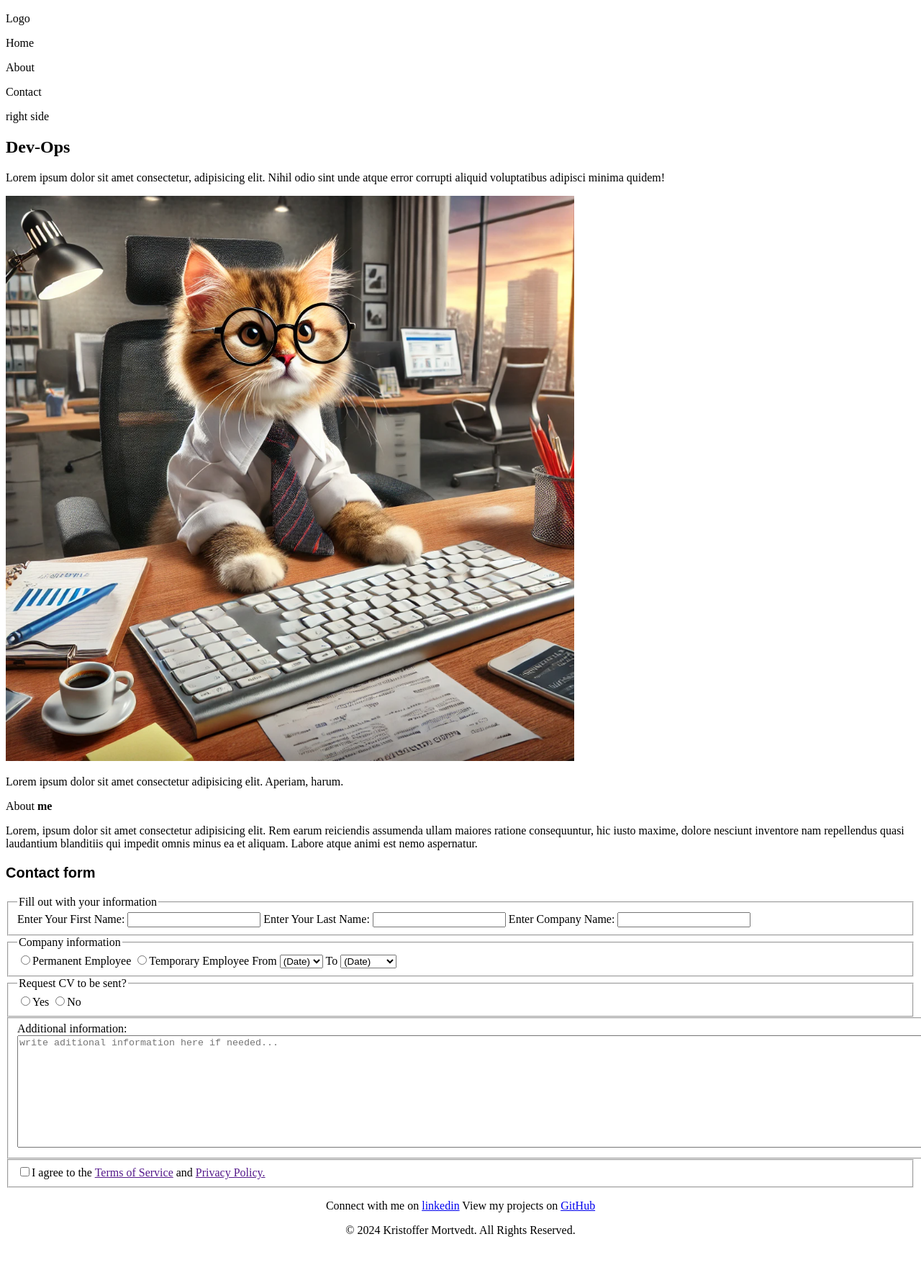
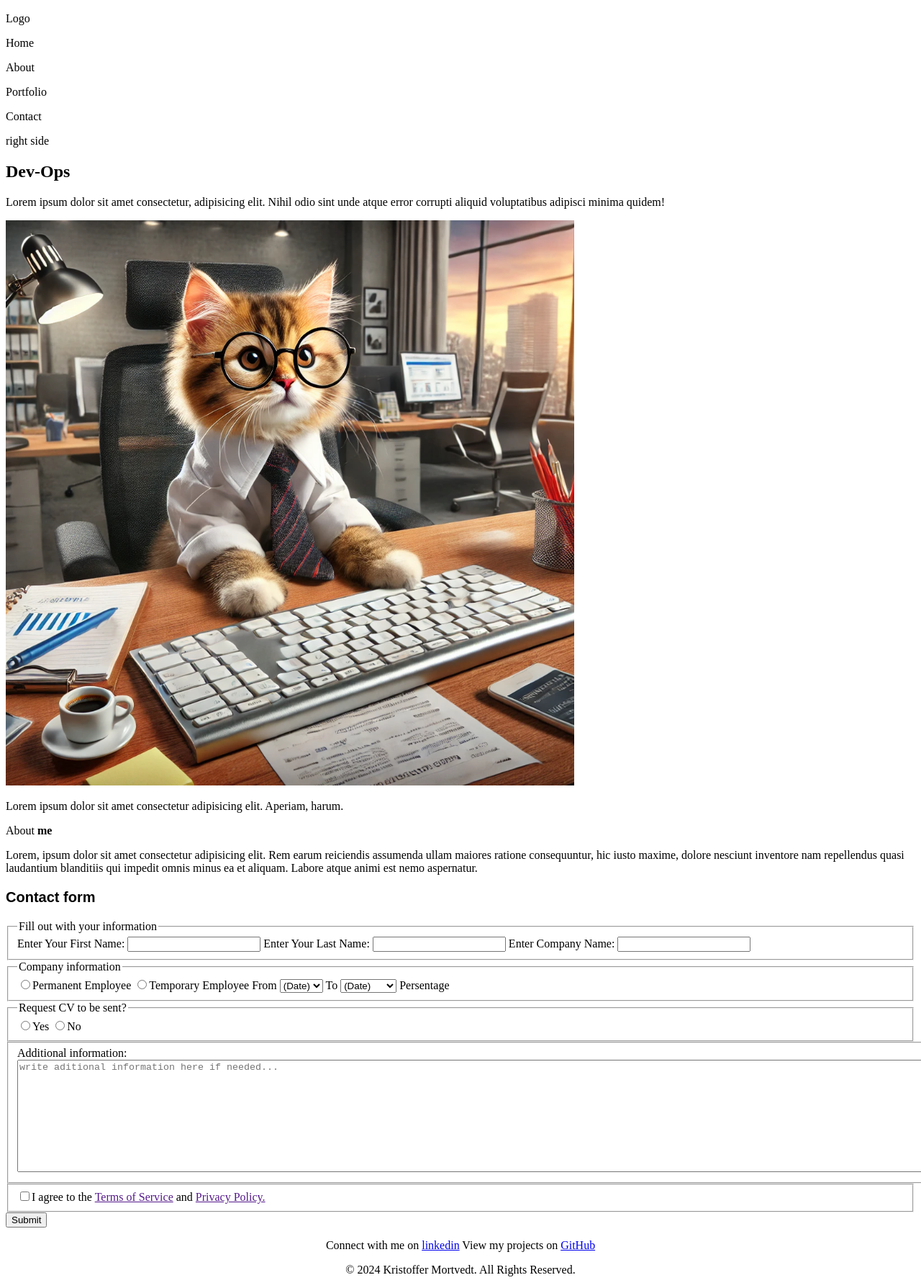
Before and after one commit to KrimorQ/mywebsite, a plain HTML site: page HTML/index.html in a window 1280 px wide. Shown: the part 242-2031 px from the top of the page at 72% size. Before the commit the page ends 1976 px from the top, so only its background shows below. Drawn offline with Linux system fonts and the light colour scheme.

Commit message:
Div
diverse små fiksing

```diff
--- a/HTML/index.html
+++ b/HTML/index.html
@@ -16,6 +16,7 @@
                 <p>Logo</p> <!--add buttons on top to different section, and add icons for different socialmedia on the top right-->
                 <p>Home</p>
                 <p>About</p>
+                <p>Portfolio</p>
                 <p>Contact</p>
                 <p>right side</p><!--add settings/options (dark mode, language, etc)-->
             </header>
@@ -28,10 +29,10 @@
             <!--put my skills and experience here?-->
         </section>
         <section>
-            <p class="about">About <strong>me</strong></p>
+            <p class="about">About <strong>me</strong></p><!--move this to a seperate page-->
             <p> Lorem, ipsum dolor sit amet consectetur adipisicing elit. Rem earum reiciendis assumenda ullam maiores ratione consequuntur, hic iusto maxime, dolore nesciunt inventore nam repellendus quasi laudantium blanditiis qui impedit omnis minus ea et aliquam. Labore atque animi est nemo aspernatur. </p>
         </section>
-        <section class="page2">
+        <section class="page2"><!--have this at the bottum of the page-->
             <p class="form"><strong>Contact form</strong></p>
             <!--contact form where they can request CV via email and add other options with variouse different methods to showcase what i can-->
             <form method="post"><!--add an "action" in the form to collect the information being sent to me-->
@@ -79,7 +80,8 @@
                             <option value="13">Unknown</option>
                         </select>
                     <!--dropdown box med avdeling eller stillingen, leg til "other" tilfelle en er glemt-->
-                    <label></label> <!--hvist velgt "other" legg til et skrive felt "stillings titel"-->
+                    <label></label><!--hvist velgt "other" legg til et skrive felt "stillings titel"-->
+                    <label>Persentage</label> <!--add a nice way to scale from 60-100% should pop up after selecting permanent/temporary-->
                 </fieldset>
                 <fieldset>
                     <legend>Request CV to be sent?</legend>
@@ -94,6 +96,7 @@
                 <fieldset>
                     <label for="tos" name="tos"><input id="tos" name="tos" type="checkbox" required>I agree to the <a href="" target="_blank">Terms of Service</a> and <a href="" target="_blank">Privacy Policy.</a></label> <!-- make the link not purple and link to a tos/privacy text. and make it so it register it.-->
                 </fieldset>
+                <input name="submit" type="submit">
             </form>
         </section>
     </main>
```
Also changed, not shown: Misc/todo.txt.
